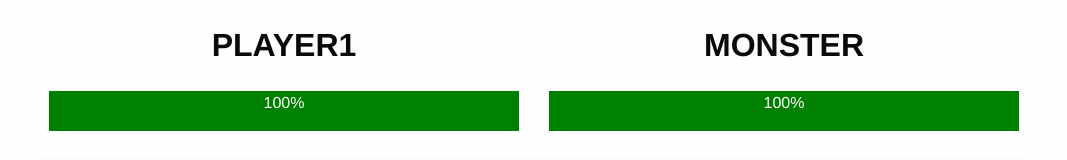
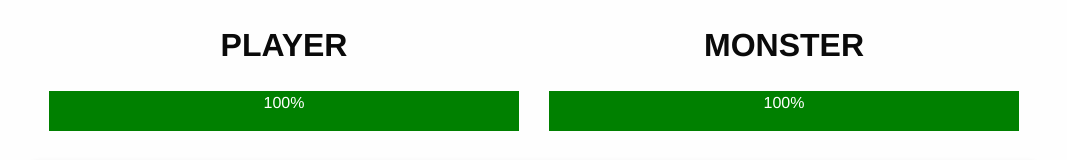
Before and after one commit to aliko3060/monster_hunt_game, a plain HTML site: page index.html in a window 1280 px wide. Shown: the top 160 px of the page, without its empty margins (106-1173 px from the left). Drawn offline with nearby package versions, Linux system fonts and the light colour scheme.

Commit message:
player1 => player (test commit from development)

```diff
--- a/index.html
+++ b/index.html
@@ -10,7 +10,7 @@
 <div id="app">
     <section class="row">
         <div class="small-6 columns">
-            <h1 class="text-center">PLAYER1</h1>
+            <h1 class="text-center">PLAYER</h1>
             <div class="healthbar">
                 <div :style="player_health_bar" class="healthbar text-center" style="background-color: green; margin: 0; color: white;">
                     {{ player_hp }}%
```
